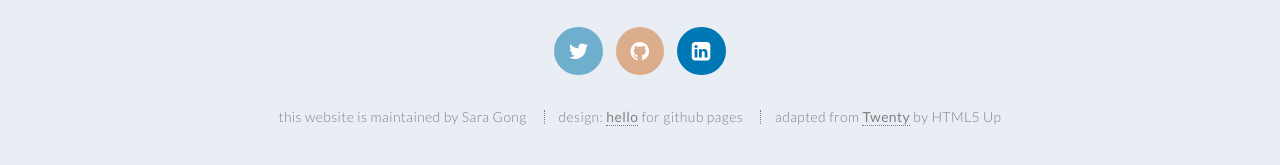
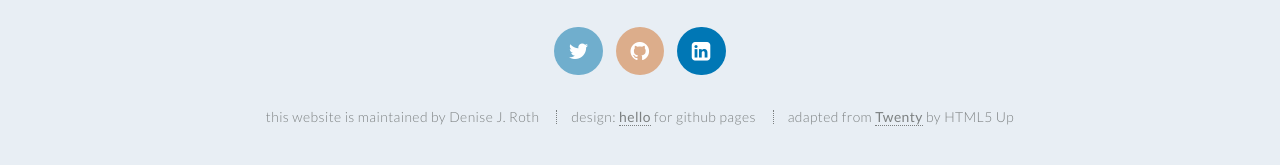
Before and after one commit to denisejroth/denisejroth.github.io, a Jekyll site: the page built from index.md, in a window 1280 px wide and 900 px high, scrolled down 5491 px. Shown: the part 707-872 px from the top of the window. Built offline with Jekyll 4.4.1, drawn with Linux system fonts in a browser that asks for light colours.

Commit message:
Update _config.yml

```diff
--- a/_config.yml
+++ b/_config.yml
@@ -1,8 +1,8 @@
 # _config.yml
 
 # required, replace with your own information -----
-title: Hello for Github Pages
-author: Sara Gong
+title: Personal Website
+author: Denise J. Roth
 description: >
   A minimalist template for designing a personal GitHub Pages website - without typing a single line of code.
 baseurl: ""
```
